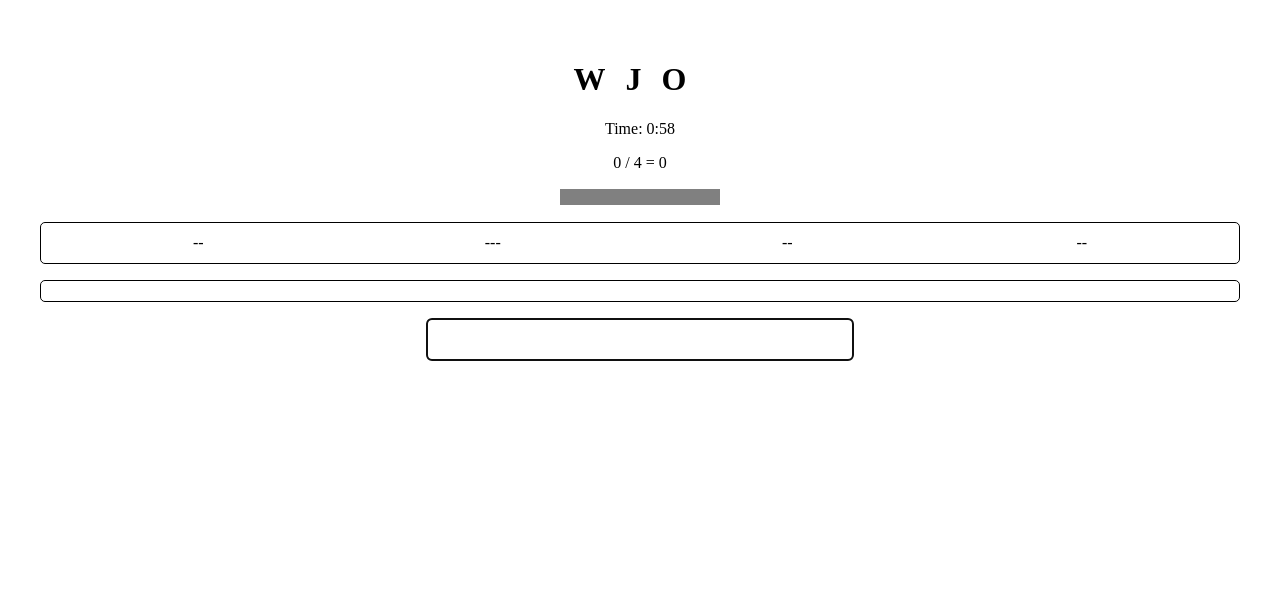
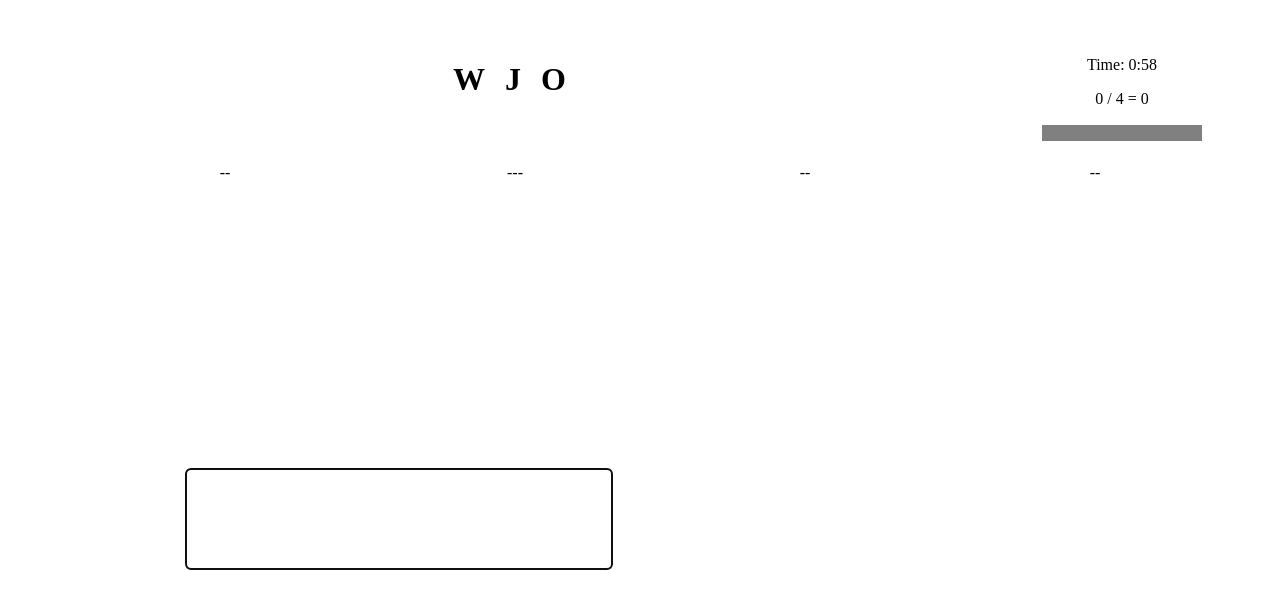
Before and after one commit to JordanKarp/Anagramer-JS, a React (Vite) app: page /setup in a window 1280 px wide. Both pictures are taken after a click on the button "Play!". Shown: the top 608 px of the page. Built offline with nearby package versions, Linux system fonts and the light colour scheme.

Commit message:
Update css

```diff
--- a/src/App.css
+++ b/src/App.css
@@ -19,7 +19,21 @@
   flex-direction: column;
 }
 
-.userCorner {
+.gameBoard {
+  display: grid;
+  grid-template-columns: repeat(5, 1fr);
+  grid-template-rows: repeat(5, 1fr);
+  grid-column-gap: 5px;
+  grid-row-gap: 5px;
+  }
+
+  .gameCorner { grid-area: 1 / 5 / 2 / 6; }
+  .target { grid-area: 1 / 1 / 2 / 5; }
+  .gameWordsFound { grid-area: 2 / 1 / 5 / 6; }
+  .gameGuess { grid-area: 5 / 1 / 6 / 4; }
+  .gameLog { grid-area: 5 / 4 / 6 / 6; }
+
+/* .userCorner {
   position: absolute;
   font-size: .75rem;
   line-height: 25%;
@@ -29,12 +43,12 @@
   padding: 0 5px;
   border: solid 1px black;
   background-color: aliceblue;
-}
+} */
 
 .target {
   letter-spacing: 20px;
 }
-.guessStatsBoard {
+/* .guessStatsBoard {
   position: absolute;
   font-size: .75rem;
   line-height: 25%;
@@ -44,21 +58,14 @@
   padding: 0 5px;
   background-color: aliceblue;
   border: solid 1px black;
-}
-/* .progressBar {
-  width: 60%;
-  border: 1px solid black;
-  border-radius: 6px;
 } */
 
 .progressBar {
   background-color: whiteSmoke;
   border-radius: 2px;
   box-shadow: 0 2px 3px rgba(0, 0, 0, 0.25) inset;
-
   width: 250px;
   height: 20px;
-
   position: relative;
   display: block;
 }
@@ -66,7 +73,6 @@
 .progressBar > span {
   background-color: blue;
   border-radius: 2px;
-
   display: block;
   text-indent: -9999px;
 }
@@ -77,12 +83,11 @@
   flex-wrap:wrap;
   overflow: auto;
   justify-content: space-between;
-  border: 1px solid black;
-  padding: 10px;
+
 }
 
 .word {
-  flex: 1 0 10%; /* explanation below */
+  flex: 1 0 10%;
   margin: 1px;
 }
 
@@ -91,24 +96,17 @@
   justify-content: center;
 }
 
-#guessArea {
+.gameGuess input {
   text-transform:uppercase;
   text-align: center;
   font-size: 2rem;
 }
 
+
+.gameLog {
+  list-style: none;
+}
+
 table {
   margin: auto;
 }
-
-.gameLog {
-  list-style: none;
-  border: 1px solid black;
-  padding: 10px;
-}
-
-
-/* .setting {
-  justify-content: center;
-  display: flex;
-} */
--- a/src/components/GameGuess.jsx
+++ b/src/components/GameGuess.jsx
@@ -7,7 +7,6 @@ function GameGuess( {guessWord, guessRef} ) {
             <input
                 ref= {guessRef}
                 type="text"
-                id='guessArea'
                 autoFocus
             />
         </form>
--- a/src/pages/GameSetup.jsx
+++ b/src/pages/GameSetup.jsx
@@ -1,8 +1,8 @@
 import { useContext, useEffect, useState } from 'react'
 import { useNavigate } from "react-router-dom"
 import GameContext from "../context/Context.jsx";
-import { calcMult, calcTotalMult } from "../data/mutlipliers.js";
-import { getTime, formatTime } from "../data/time.js";
+import { calcTotalMult } from "../data/mutlipliers.js";
+import { getTime } from "../data/time.js";
 import '../App.css'
 import shuffleStr from '../utils/shuffleStr.js';
 import choice from '../utils/choice.js';
```
